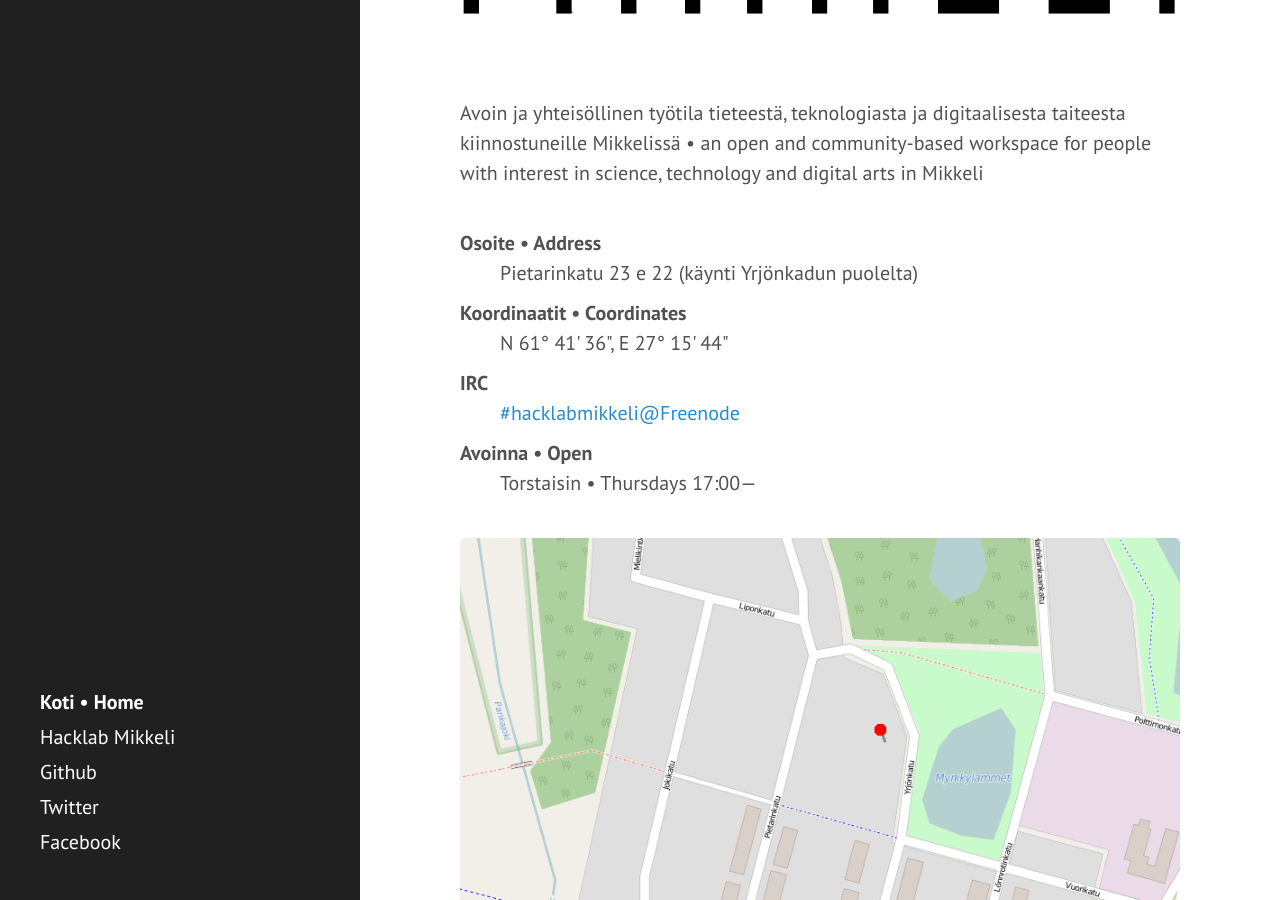
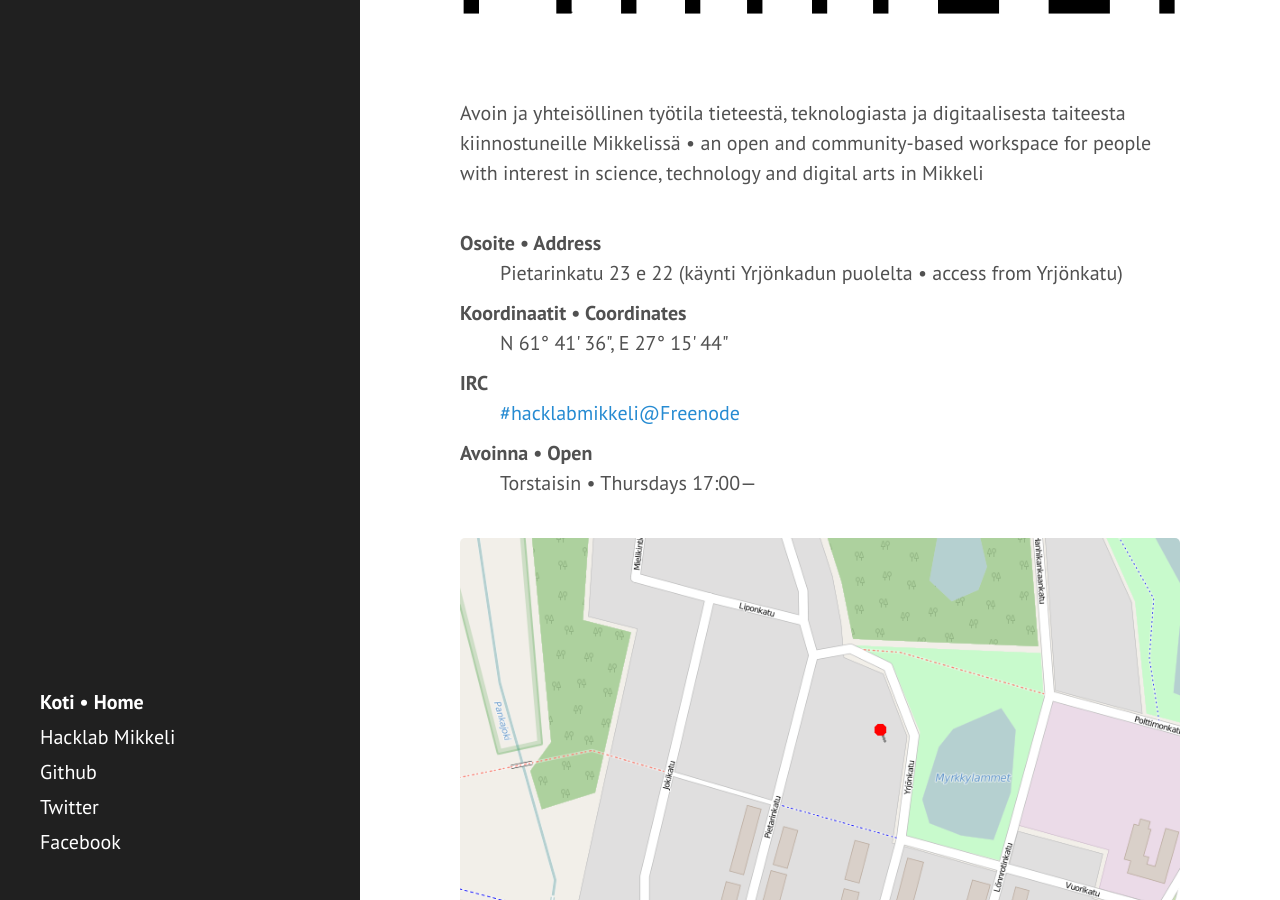
Before and after one commit to hacklabmikkeli/hacklabmikkeli.github.io, a Jekyll site: the page built from index.html, in a window 1280 px wide and 900 px high, scrolled down 346 px. Built offline with Jekyll 4.4.1, drawn with Linux system fonts in a browser that asks for light colours; the list of posts is cut into pages by our own code.

```diff
--- a/index.html
+++ b/index.html
@@ -19,7 +19,7 @@
 <div class="contact">
     <dl>
         <dt>Osoite &bull; Address</dt>
-        <dd>Pietarinkatu 23 e 22 (käynti Yrjönkadun puolelta)</dd>
+        <dd>Pietarinkatu 23 e 22 (käynti Yrjönkadun puolelta &bull; access from Yrjönkatu)</dd>
         <dt>Koordinaatit &bull; Coordinates</dt>
         <dd>N 61&deg; 41' 36", E 27&deg; 15' 44"</dd>
         <dt>IRC</dt>
```
